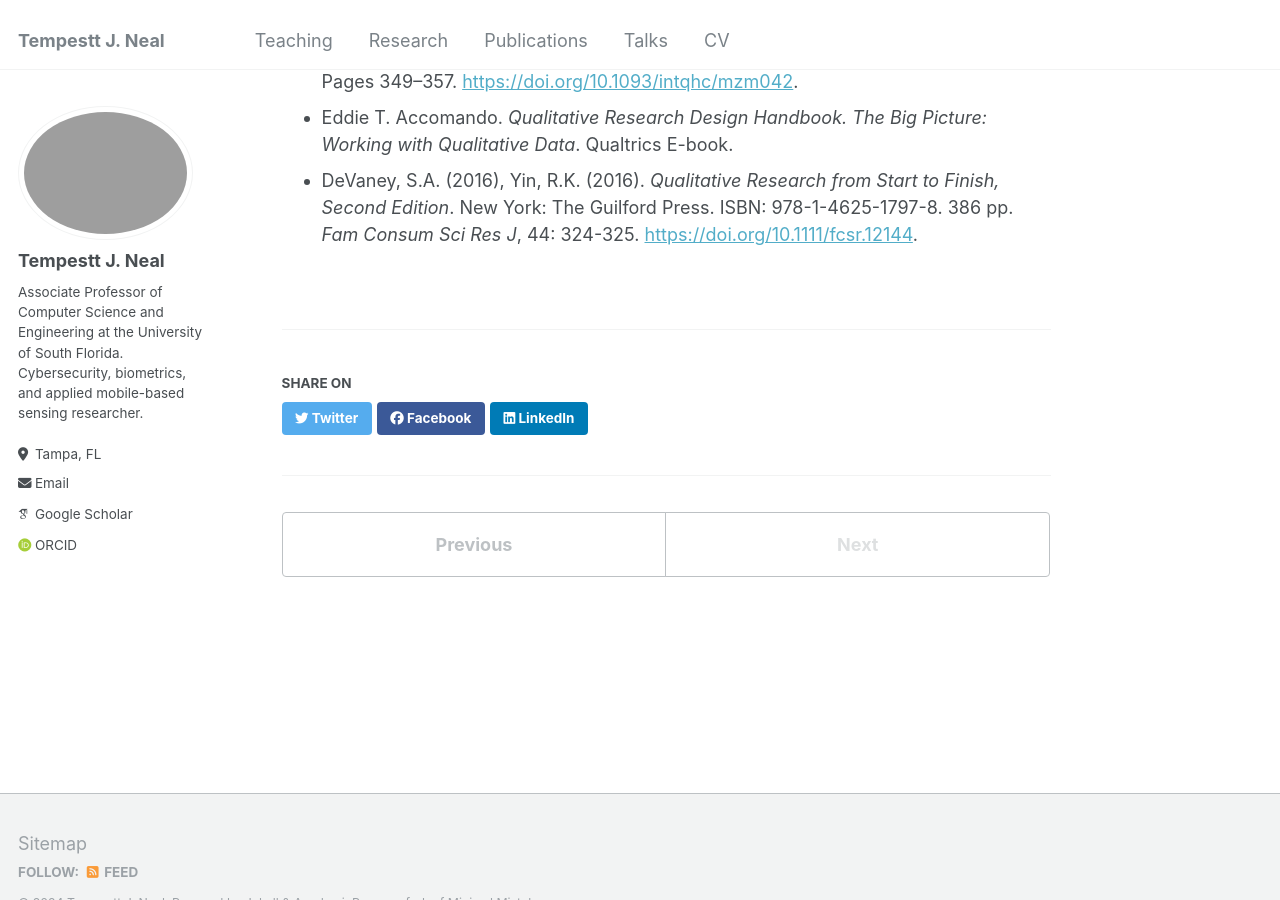
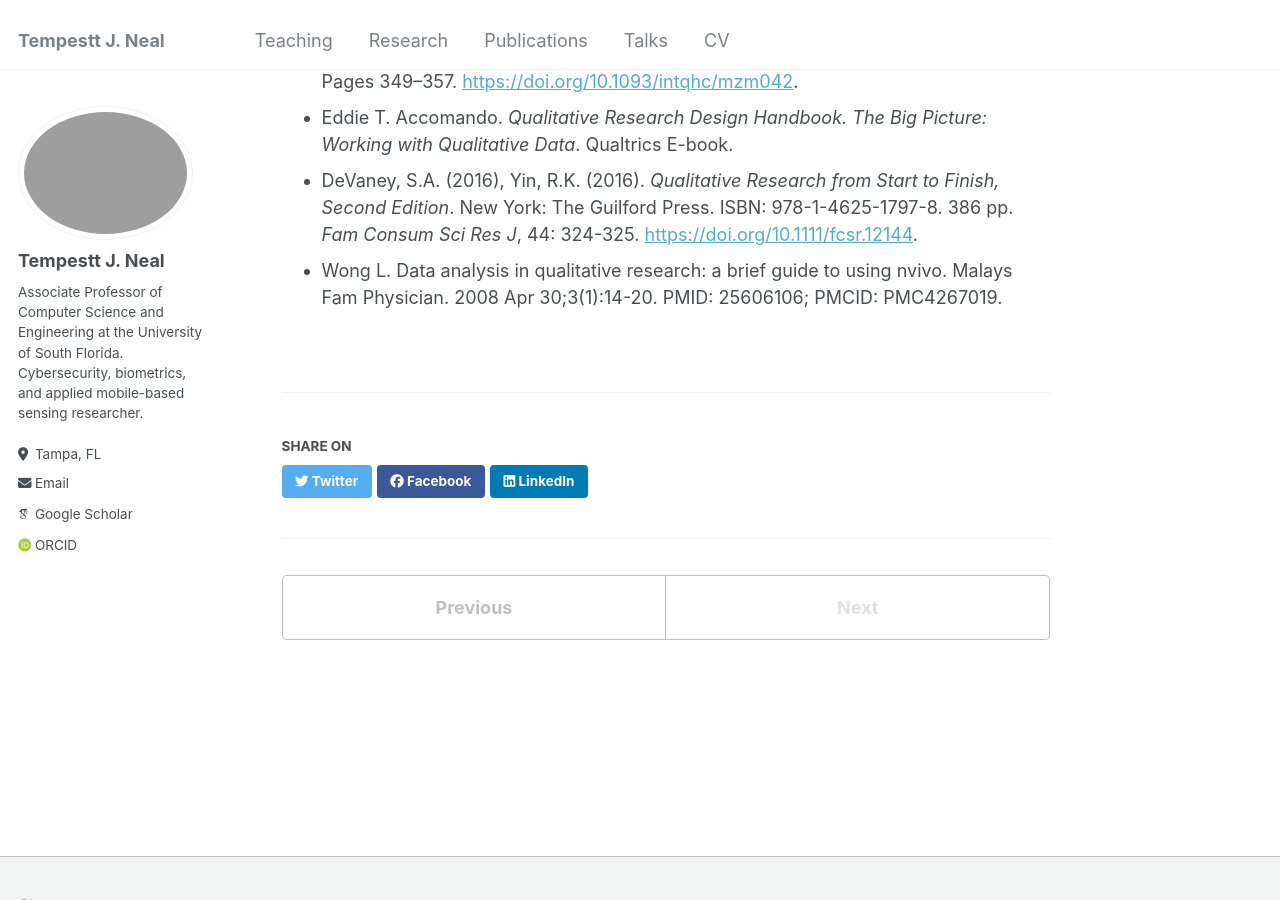
Before and after one commit to tempestt-neal/home, a Jekyll site: the page built from _talks/ijcb24_tutorial.md, in a window 1280 px wide and 900 px high, scrolled down 3697 px. Built offline with Jekyll 4.4.1, drawn with Linux system fonts in a browser that asks for light colours; some web fonts are replaced; part of the change alters nothing that is shown; some of the changed text lies outside the part shown.

Commit message:
Update ijcb24_tutorial.md

```diff
--- a/_talks/ijcb24_tutorial.md
+++ b/_talks/ijcb24_tutorial.md
@@ -22,7 +22,7 @@ This tutorial aims to provide biometrics researchers with a foundational underst
 
 The tutorial will address qualitative research design, including formulating research questions and hypotheses, selecting appropriate qualitative methods, sampling strategies for participant recruitment, and data collection techniques such as conducting and recording interviews, managing focus groups, and employing observational methods. Additionally, we will cover data analysis methods, including coding qualitative data, thematic analysis for identifying patterns and themes, and grounded theory for theory development. Ethical considerations in qualitative research, particularly regarding informed consent, confidentiality, and privacy in the context of biometric data, will also be discussed. We will explore how qualitative methods can enhance the understanding of user experiences related to biometric research, examine the social and cultural implications of biometric technologies, and investigate usability and acceptance across various contexts.
 
-## Expected Target Audience
+## Targeted Audience
 The expected target audience includes individuals (i.e., faculty, students, system and UX designers, industry professionals, etc.) engaged in biometric research or related fields who are interested in:
 
 1. Understanding the application of qualitative research techniques within biometric studies.
@@ -84,3 +84,4 @@ Topics include the following:
 - Allison Tong, Peter Sainsbury, Jonathan Craig, Consolidated criteria for reporting qualitative research (COREQ): a 32-item checklist for interviews and focus groups, _International Journal for Quality in Health Care_, Volume 19, Issue 6, December 2007, Pages 349–357. [https://doi.org/10.1093/intqhc/mzm042](https://doi.org/10.1093/intqhc/mzm042).
 - Eddie T. Accomando. _Qualitative Research Design Handbook. The Big Picture: Working with Qualitative Data_. Qualtrics E-book.
 - DeVaney, S.A. (2016), Yin, R.K. (2016). _Qualitative Research from Start to Finish, Second Edition_. New York: The Guilford Press. ISBN: 978-1-4625-1797-8. 386 pp. _Fam Consum Sci Res J_, 44: 324-325. [https://doi.org/10.1111/fcsr.12144](https://doi.org/10.1111/fcsr.12144).
+- Wong L. Data analysis in qualitative research: a brief guide to using nvivo. Malays Fam Physician. 2008 Apr 30;3(1):14-20. PMID: 25606106; PMCID: PMC4267019.
```
